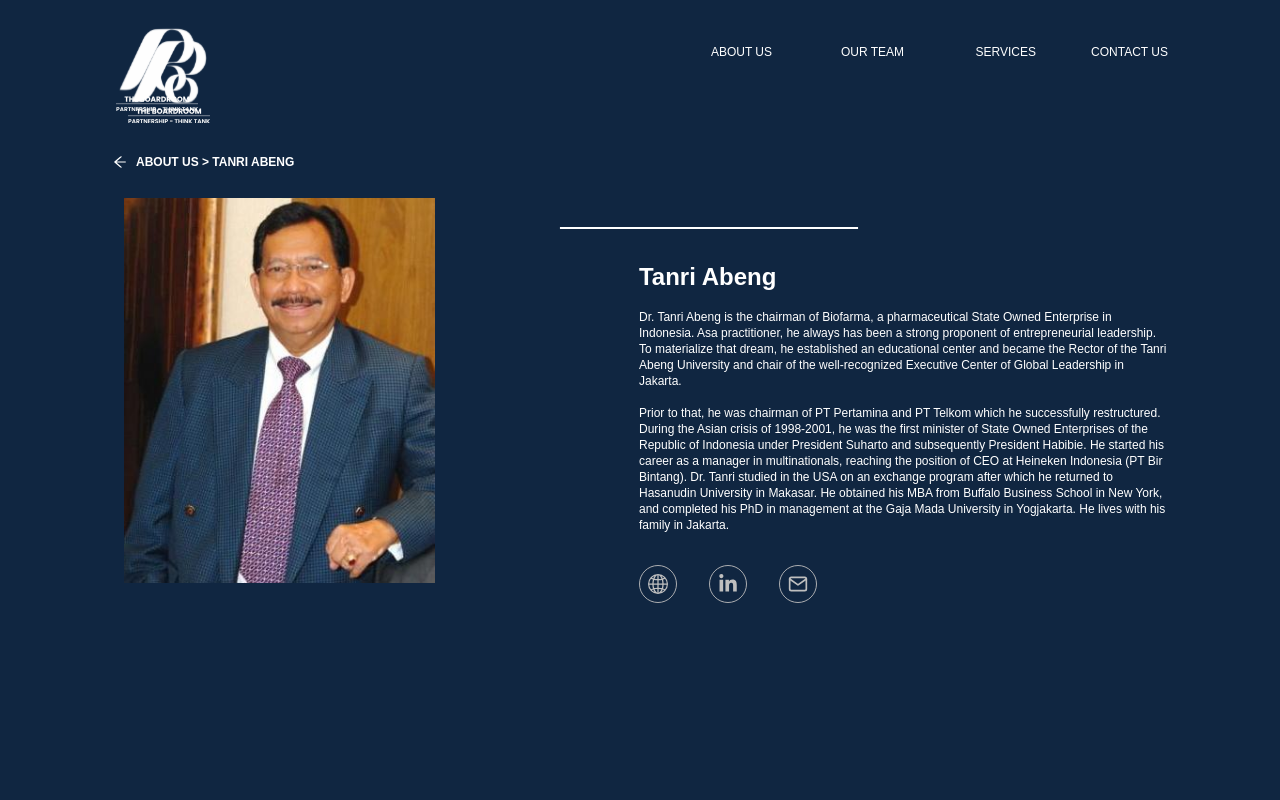
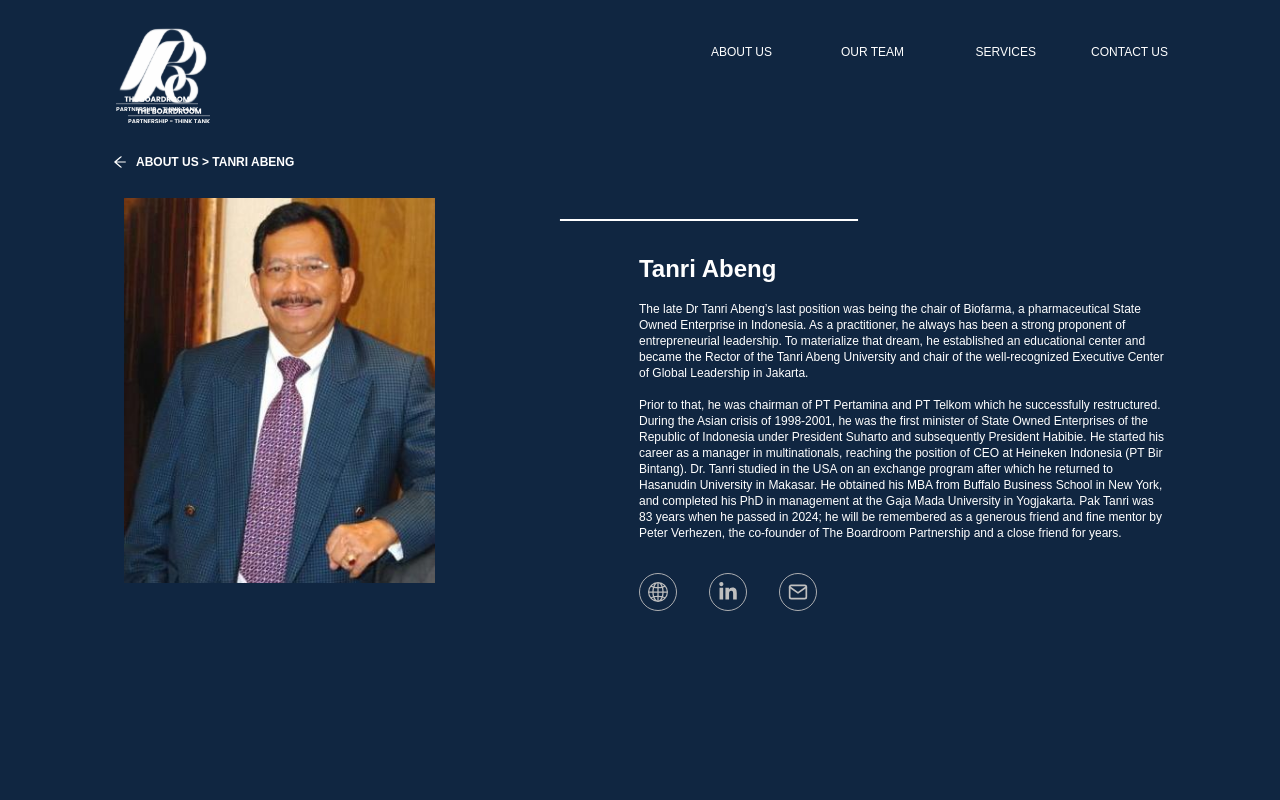
Before and after one commit to KelvinSukhiraja/boardroom, a Next.js app: page /our-team/tanri in a window 1280 px wide. Shown: the top 800 px of the page. Built offline with nearby package versions, Linux system fonts and the light colour scheme.

Commit message:
Minor Fixes

```diff
--- a/app/our-team/(sub)/tanri/page.jsx
+++ b/app/our-team/(sub)/tanri/page.jsx
@@ -124,13 +124,14 @@ const tanri = () => {
                   Tanri Abeng
                 </h1>
                 <p className="max-w-2xl overflow-y-autox text-xs">
-                  Dr. Tanri Abeng is the chairman of Biofarma, a pharmaceutical
-                  State Owned Enterprise in Indonesia. Asa practitioner, he
-                  always has been a strong proponent of entrepreneurial
-                  leadership. To materialize that dream, he established an
-                  educational center and became the Rector of the Tanri Abeng
-                  University and chair of the well-recognized Executive Center
-                  of Global Leadership in Jakarta. <br /> <br />
+                  The late Dr Tanri Abeng’s last position was being the chair of
+                  Biofarma, a pharmaceutical State Owned Enterprise in
+                  Indonesia. As a practitioner, he always has been a strong
+                  proponent of entrepreneurial leadership. To materialize that
+                  dream, he established an educational center and became the
+                  Rector of the Tanri Abeng University and chair of the
+                  well-recognized Executive Center of Global Leadership in
+                  Jakarta. <br /> <br />
                   Prior to that, he was chairman of PT Pertamina and PT Telkom
                   which he successfully restructured. During the Asian crisis of
                   1998-2001, he was the first minister of State Owned
@@ -142,7 +143,10 @@ const tanri = () => {
                   returned to Hasanudin University in Makasar. He obtained his
                   MBA from Buffalo Business School in New York, and completed
                   his PhD in management at the Gaja Mada University in
-                  Yogjakarta. He lives with his family in Jakarta.
+                  Yogjakarta. Pak Tanri was 83 years when he passed in 2024; he
+                  will be remembered as a generous friend and fine mentor by
+                  Peter Verhezen, the co-founder of The Boardroom Partnership
+                  and a close friend for years.
                   <br />
                   <br />
                 </p>
```
Also changed, not shown: 21 other files (tests, documents, lock files or other folders).
